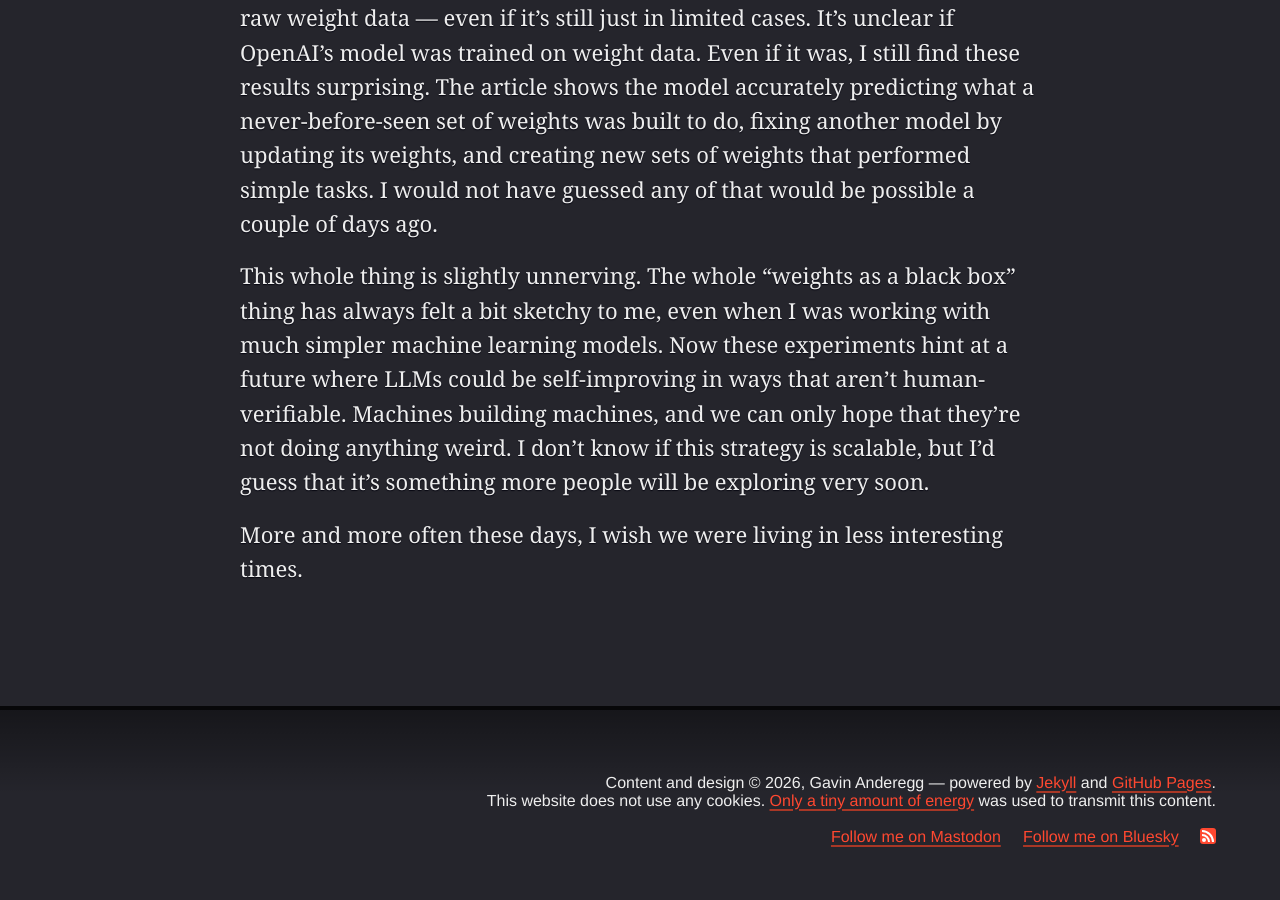
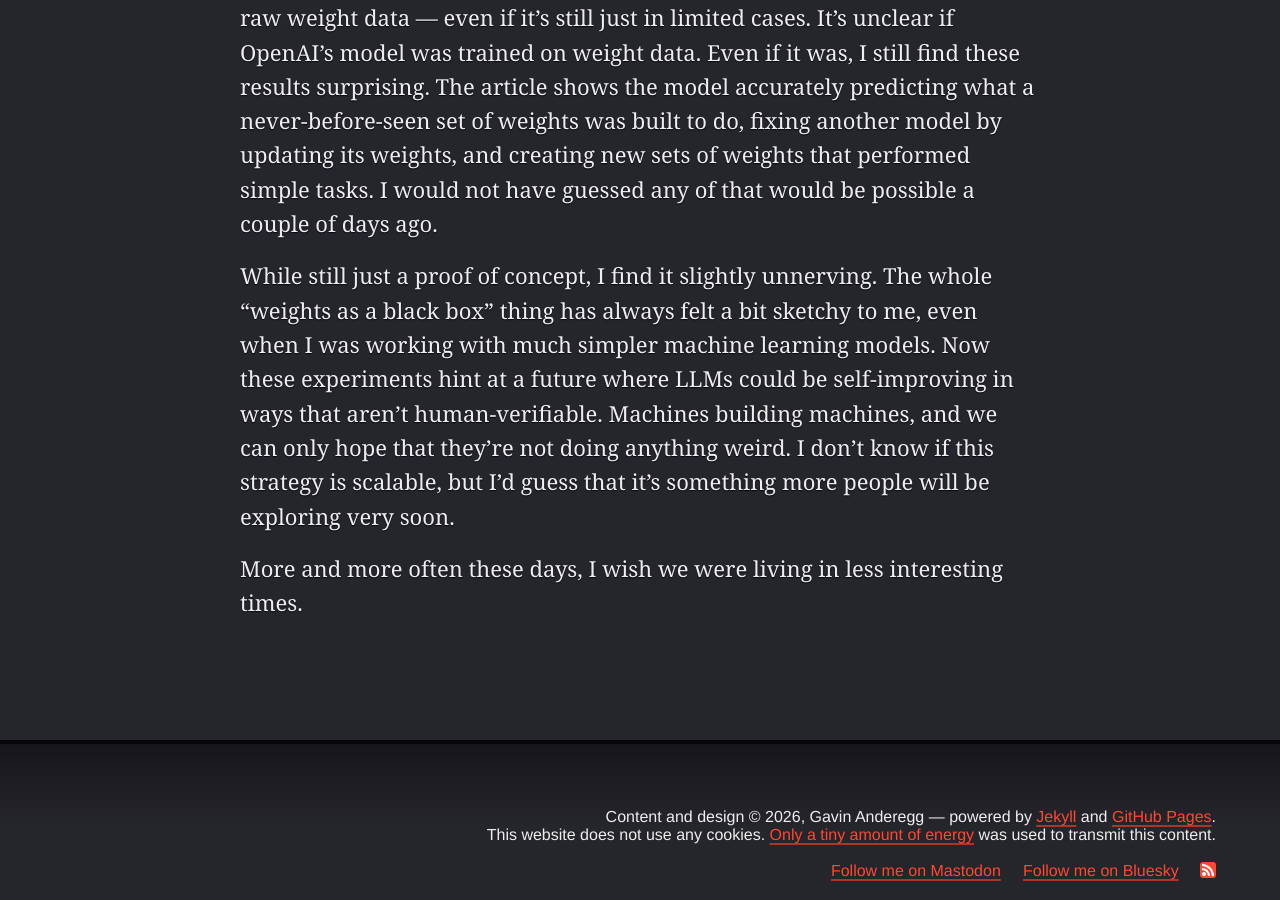
Before and after one commit to gavinanderegg/gavinanderegg.github.io, a Jekyll site: the page built from _posts/2026/2026-11-03-machines-building-machines.md, in a window 1280 px wide and 900 px high, scrolled down 770 px. Built offline with Jekyll 4.4.1, drawn with Linux system fonts in a browser that asks for light colours.

Commit message:
Slightly less jank

```diff
--- a/_posts/2026/2026-11-03-machines-building-machines.md
+++ b/_posts/2026/2026-11-03-machines-building-machines.md
@@ -10,6 +10,6 @@ It's a rough analogy, but an LLM's weights are sort of like its brain. A set of
 
 Based on this, I was quite surprised to learn that LLMs are able to act on raw weight data — even if it's still just in limited cases. It's unclear if OpenAI's model was trained on weight data. Even if it was, I still find these results surprising. The article shows the model accurately predicting what a never-before-seen set of weights was built to do, fixing another model by updating its weights, and creating new sets of weights that performed simple tasks. I would not have guessed any of that would be possible a couple of days ago.
 
-This whole thing is slightly unnerving. The whole "weights as a black box" thing has always felt a bit sketchy to me, even when I was working with much simpler machine learning models. Now these experiments hint at a future where LLMs could be self-improving in ways that aren't human-verifiable. Machines building machines, and we can only hope that they're not doing anything weird. I don't know if this strategy is scalable, but I'd guess that it's something more people will be exploring very soon.
+While still just a proof of concept, I find it slightly unnerving. The whole "weights as a black box" thing has always felt a bit sketchy to me, even when I was working with much simpler machine learning models. Now these experiments hint at a future where LLMs could be self-improving in ways that aren't human-verifiable. Machines building machines, and we can only hope that they're not doing anything weird. I don't know if this strategy is scalable, but I'd guess that it's something more people will be exploring very soon.
 
 More and more often these days, I wish we were living in less interesting times.
```
